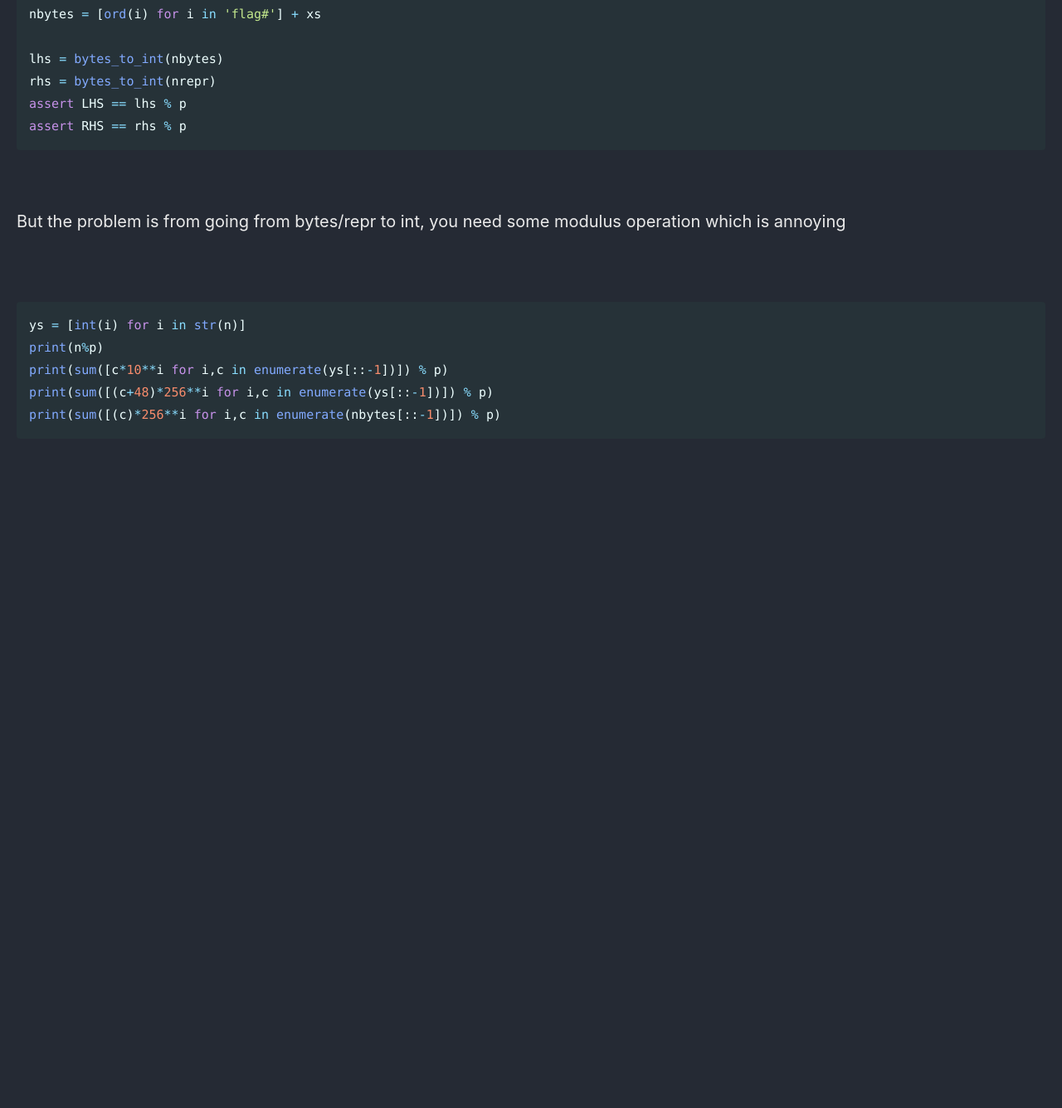
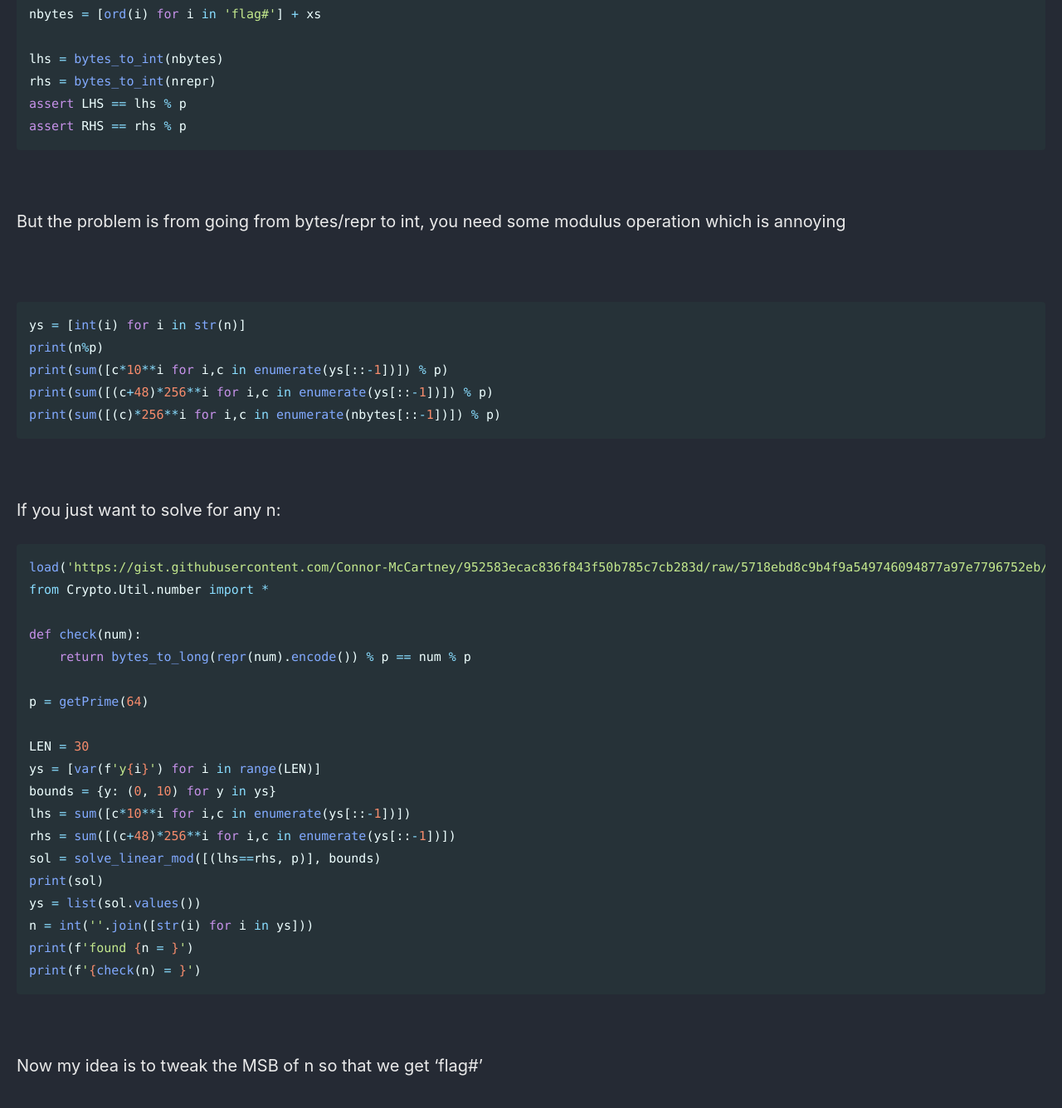
Before and after one commit to Connor-McCartney/Connor-McCartney.github.io, a Jekyll site: the page built from _pages/cryptography/other/modjail-imaginaryCTF.md, in a window 1280 px wide and 1400 px high, scrolled down 6136 px. Shown: the top 1336 px of the window at 83% size. Built offline with Jekyll 4.4.1, drawn with Linux system fonts in a browser that asks for light colours; cached includes are drawn as plain includes; before the commit the page ends 6766 px from its top, so only the background shows below that.

Commit message:
Update modjail-imaginaryCTF.md

````diff
--- a/_pages/cryptography/other/modjail-imaginaryCTF.md
+++ b/_pages/cryptography/other/modjail-imaginaryCTF.md
@@ -261,3 +261,34 @@ print(sum([(c)*256**i for i,c in enumerate(nbytes[::-1])]) % p)
 ```
 
 <br>
+
+
+If you just want to solve for any n:
+
+```python
+load('https://gist.githubusercontent.com/Connor-McCartney/952583ecac836f843f50b785c7cb283d/raw/5718ebd8c9b4f9a549746094877a97e7796752eb/solvelinmod.py')
+from Crypto.Util.number import *
+
+def check(num):
+    return bytes_to_long(repr(num).encode()) % p == num % p
+
+p = getPrime(64)
+
+LEN = 30
+ys = [var(f'y{i}') for i in range(LEN)]
+bounds = {y: (0, 10) for y in ys}
+lhs = sum([c*10**i for i,c in enumerate(ys[::-1])])
+rhs = sum([(c+48)*256**i for i,c in enumerate(ys[::-1])])
+sol = solve_linear_mod([(lhs==rhs, p)], bounds)
+print(sol)
+ys = list(sol.values())
+n = int(''.join([str(i) for i in ys]))
+print(f'found {n = }')
+print(f'{check(n) = }')
+```
+
+<br>
+
+Now my idea is to tweak the MSB of n so that we get 'flag#'
+
+<br>
````
